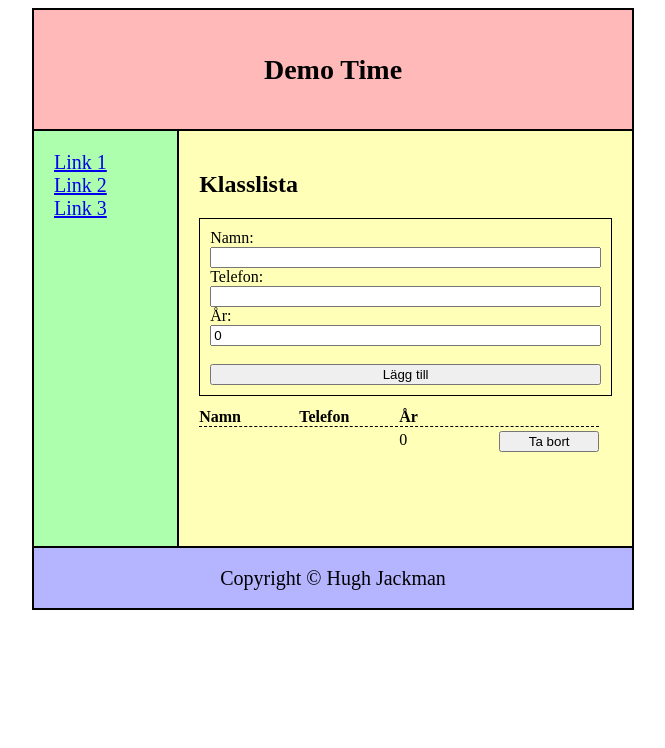
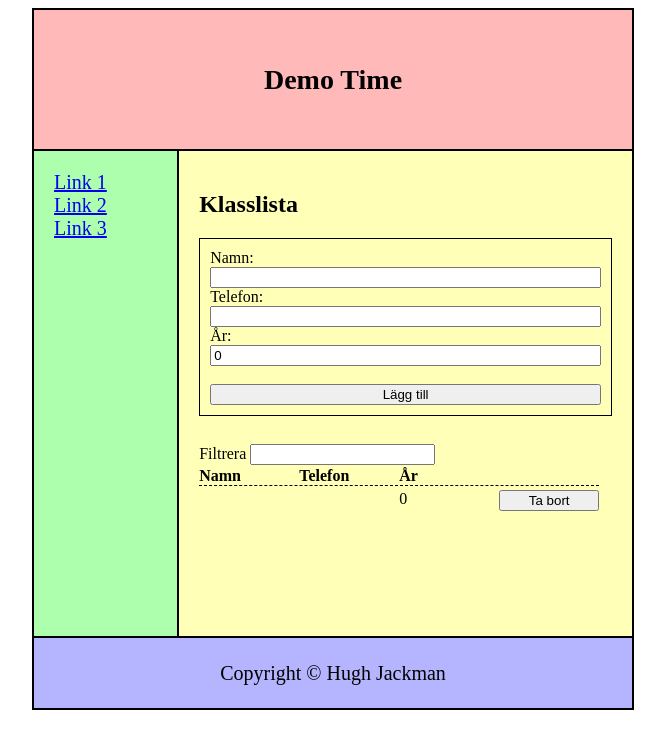
Before and after one commit to SebNackademin/javascript-vecka3, a plain HTML site: page index.html in a window 1280 px wide. Both pictures are taken after a click on the button "Lägg till". Shown: the whole page, without its empty margins (307-972 px from the left). Drawn offline with Linux system fonts and the light colour scheme.

Commit message:
- updates from 13/12

```diff
--- a/index.html
+++ b/index.html
@@ -44,8 +44,13 @@
                         <div><br></div>
 
                         <!-- Lägg Till Knapp -->
-                        <button onclick="createStudent()">Lägg till</button>
+                        <button onclick="createStudent(inputName.value, inputPhone.value, inputYears.value)">Lägg till</button>
                     </div>
+
+                    <br>
+                    <span>Filtrera</span>
+                    <input id="filterInput" onkeyup="filterStudents(filterInput.value)">
+                    <br>
 
                     <div class="class-list">
                         <!-- LIST HEADER -->
@@ -58,9 +63,9 @@
                         <!-- LIST ITEMS -->
                         <!-- Generates from form
                             <div class="class-list-item">
-                                <span>inputName</span>
-                                <span>inputPhone</span>
-                                <span>inputYears</span>
+                                <span id="class-list-item-name">inputName</span>
+                                <span id="class-list-item-phone">inputPhone</span>
+                                <span id="class-list-item-years">inputYears</span>
                                 <button onclick="removeStudent()">btnText</button>
                             </div>
                         -->
--- a/mina_scripts/script.js
+++ b/mina_scripts/script.js
@@ -1,17 +1,31 @@
+let classListReference = [];
+
+function filterStudents(filterValue)
+{
+    let classListElements = document.querySelectorAll(".class-list-item");
+    classListElements.forEach((listItem) => {
+
+        const itemName = listItem.querySelector("#class-list-item-name").innerText;
+        if(itemName.indexOf(filterValue) < 0)
+        {
+            listItem.classList.add("hide");
+        }
+        else
+        {
+            listItem.classList.remove("hide");
+        }
+
+    });
+}
 
 
-function createStudent()
+function createStudent(inputName, inputPhone, inputYears)
 {
     // Håller hårdkodade värden samlat vid toppen istället
     // för att sprida ut dessa i koden/funktionen så andra
     // utvecklare inte behöver leta dessa (eller när du kommer
     // tillbaka till koden efter ett längre tag).
     const btnText = "Ta bort";
-
-    // Hämtar värden från våra input taggar
-    let inputName = document.querySelector("#inputName").value;
-    let inputPhone = document.querySelector("#inputPhone").value;
-    let inputYears = document.querySelector("#inputYears").value;
 
     // Hämtar referens till <div class="class-list">
     let classListEl = document.querySelector(".class-list");
@@ -25,12 +39,15 @@ function createStudent()
     // Skapar elementen som ska vara i klassraden:
     // <span>inputName</span>
     let classListItemName = document.createElement("span");
+    classListItemName.id = "class-list-item-name";
     classListItemName.innerText = inputName;
     // <span>inputPhone</span>
     let classListItemPhone = document.createElement("span");
+    classListItemPhone.id = "class-list-item-phone";
     classListItemPhone.innerText = inputPhone;
     // <span>inputYears</span>
     let classListItemYears = document.createElement("span");
+    classListItemYears.id = "class-list-item-years";
     classListItemYears.innerText = inputYears;
     // <button onclick="removeStudent()">btnText</button>
     let classListItemRemoveBtn = document.createElement("button");
--- a/styling.css
+++ b/styling.css
@@ -5,8 +5,8 @@
 #root {
     border: 1px solid black;
     width: 600px;
-    height: 600px;
-    max-height: 600px;
+    height: 700px;
+    max-height: 700px;
     margin: auto;
     display: flex;
     flex-direction: column;
@@ -24,11 +24,11 @@
 /********************/
 
 header {
-    flex-basis: 20%;
+    flex: 20%;
 }
 
 nav {
-    flex: 1 1 20%;
+    flex: 20%;
     font-size: 20px;
     padding: 20px;
 
@@ -37,14 +37,13 @@ nav {
 }
 
 main {
-    flex: 1 1 80%;
+    flex: 80%;
     font-size: 16px;
     padding: 20px;
 }
 
 footer {
-    flex-basis: 10%;
-    flex-grow: 0.5;
+    flex: 10%;
     font-size: 20px;
 }
 
@@ -72,7 +71,7 @@ h1 {
     display: flex;
     flex-direction: column;
     align-items: center;
-    max-height: 110px;
+    max-height: 140px;
     overflow-y: scroll;
     overflow-x: hidden;
 }
@@ -100,7 +99,7 @@ h1 {
 }
 
 .class-list-item > * {
-    flex-basis: 25%;
+    flex: 25%;
 }
 
 .flex-center-row {
@@ -128,3 +127,7 @@ h1 {
 .yellow {
     background-color: rgb(255, 255, 183);
 }
+
+.hide {
+    display: none;
+}
```
